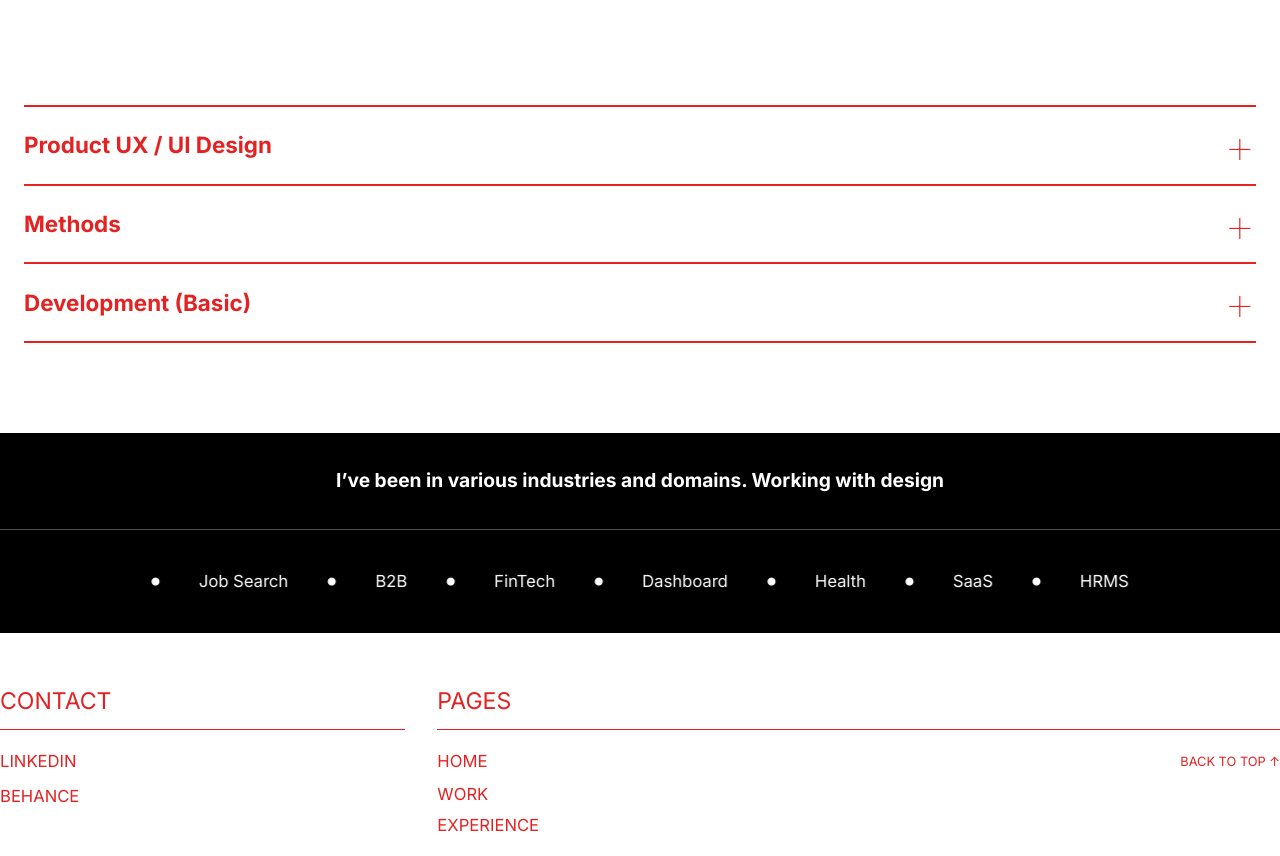
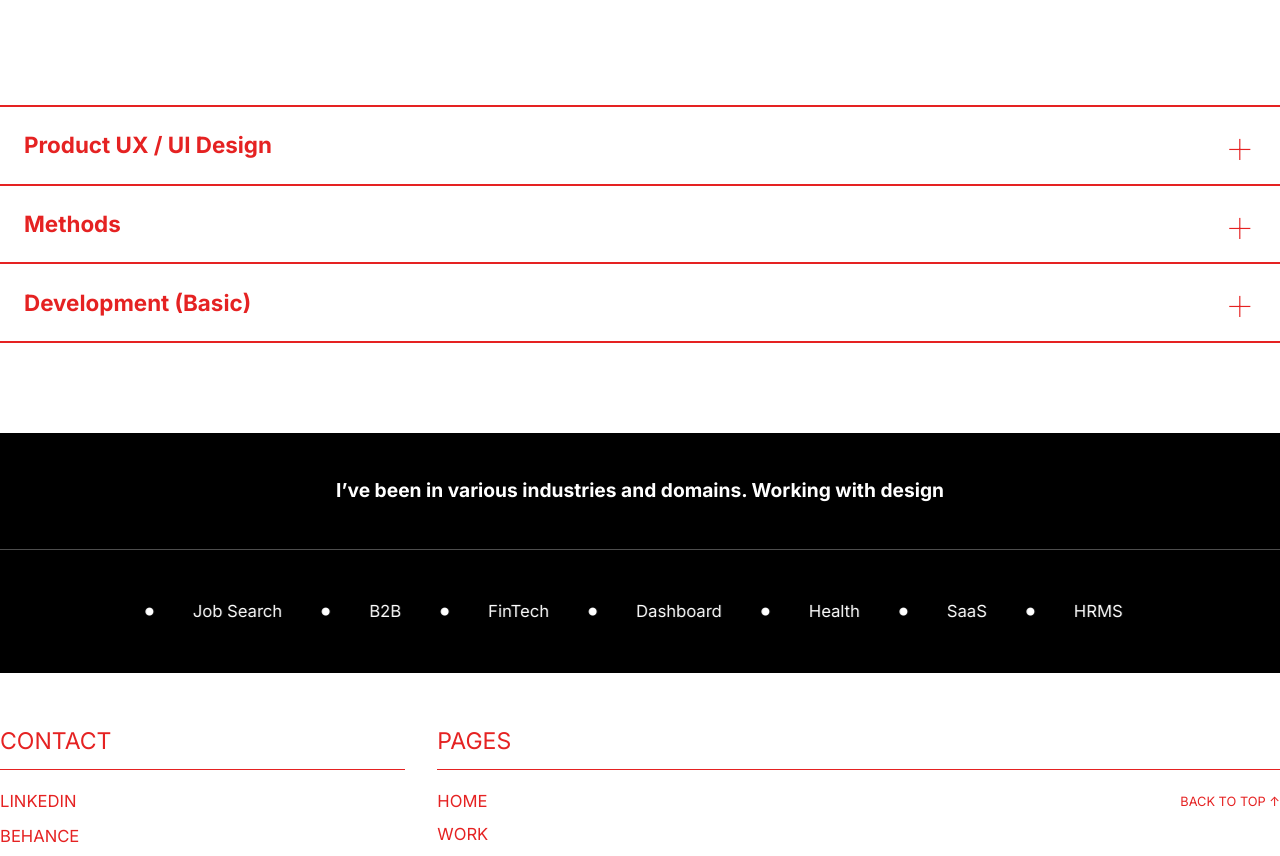
Before and after one commit to talha-amr/Client-Portfolio, a React (Vite) app: page /experience in a window 1280 px wide. Shown: the part 776-1632 px from the top of the page. Built offline with nearby package versions, Linux system fonts and the light colour scheme.

Commit message:
accordion stretched end to end and video in work too

```diff
--- a/src/components/Accordion.jsx
+++ b/src/components/Accordion.jsx
@@ -1,4 +1,4 @@
-import React, { useState, useRef, useEffect } from "react";
+import React, { useState, useRef } from "react";
 
 export default function Accordion() {
   const [openIndex, setOpenIndex] = useState(null);
@@ -43,9 +43,11 @@ export default function Accordion() {
         return (
           <div
             key={index}
-            className={`w-full mx-auto border-[#E52222]
+            className={`w-full border-[#E52222]
               ${index === 0 ? "border-t-2 border-b-2" : "border-b-2"}`}
           >
+            {/* Inner padded wrapper */}
+            <div className="w-full px-6">
               {/* Header */}
               <button
                 onClick={() => setOpenIndex(isOpen ? null : index)}
@@ -88,6 +90,7 @@ export default function Accordion() {
                 </div>
               </div>
             </div>
+          </div>
         );
       })}
     </div>
--- a/src/pages/Experience.jsx
+++ b/src/pages/Experience.jsx
@@ -17,10 +17,9 @@ const Experience = () => {
                     <p className='text-theme-red uppercase text-[1.4vw] leading-none'>Currently, I’m working at Rozee.pk / RozeeGPT</p>
                     <p className='text-[8.1vw] font-black text-theme-red uppercase leading-none'>Lead UX/UI Designer</p>
                 </div>
-
+            </div>
                 <Accordion />
-            </div>
-            <div className="bg-black w-full min-h-[25vh] mt-[7vw] flex flex-col">
+            <div className="bg-black w-full min-h-[30vh] mt-[7vw] flex flex-col">
                 {/* Top Partition */}
                 <div className="flex flex-1 justify-center items-center border-b border-white/30">
                     <p className="w-full text-center font-bold text-white text-[1.5vw] leading-none">
--- a/src/pages/Work.jsx
+++ b/src/pages/Work.jsx
@@ -51,7 +51,7 @@ const Work = () => {
       </div>
 
       {/* Held image outside container */}
-      <div className="relative w-full px-6">
+      <div className="relative ">
         <video
           src="/Project-video.mp4"
           autoPlay
@@ -59,7 +59,7 @@ const Work = () => {
           muted
           preload="auto"
           alt="Video"
-          className="w-full relative z-10 rounded-2xl shadow-md"
+          className="w-full relative z-10 "
           style={{ marginTop: `calc(-1.05vw - 0.20rem)` }}
         />
       </div>
```
Lines whose indentation alone changed are shown as unchanged.
